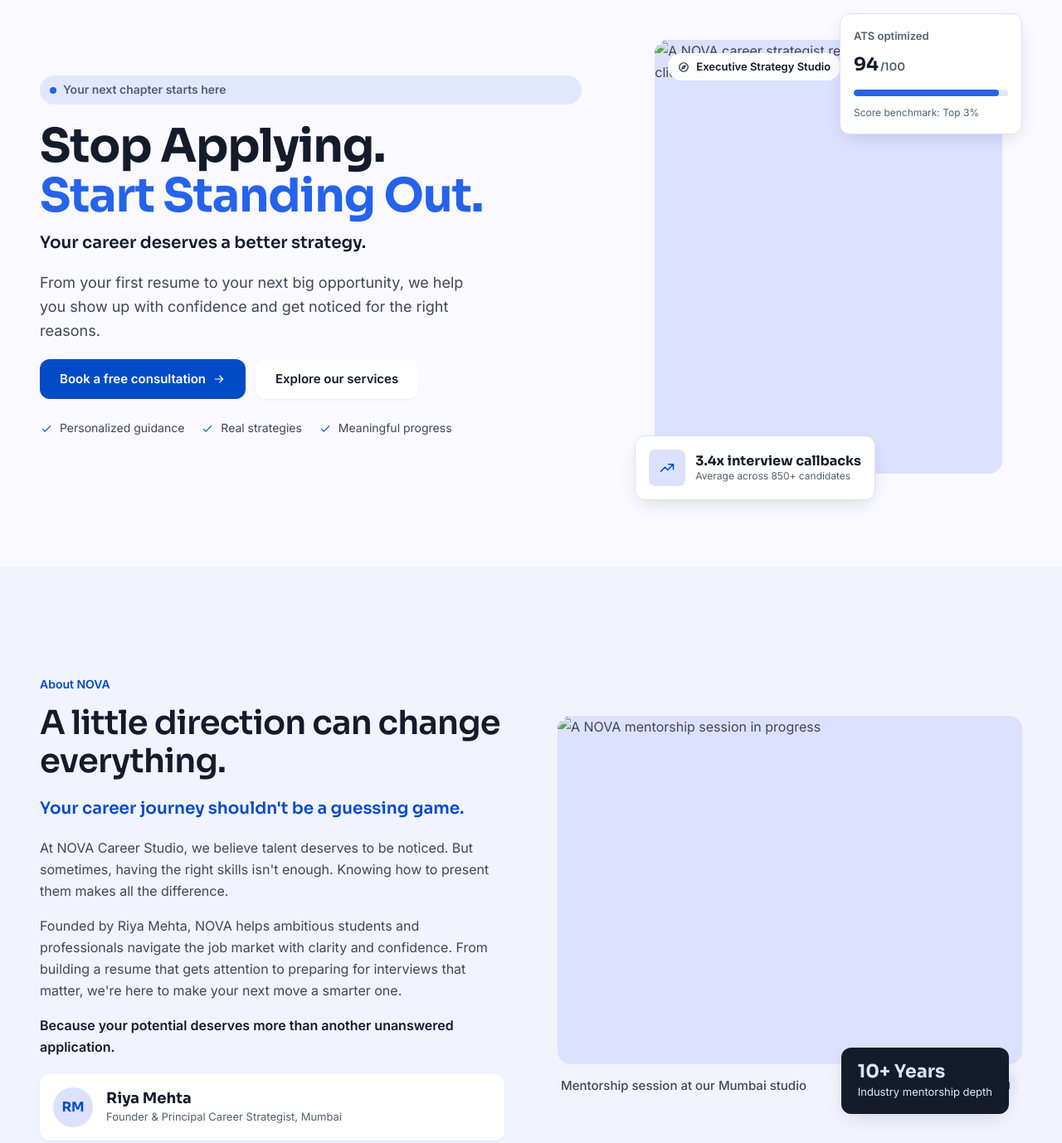
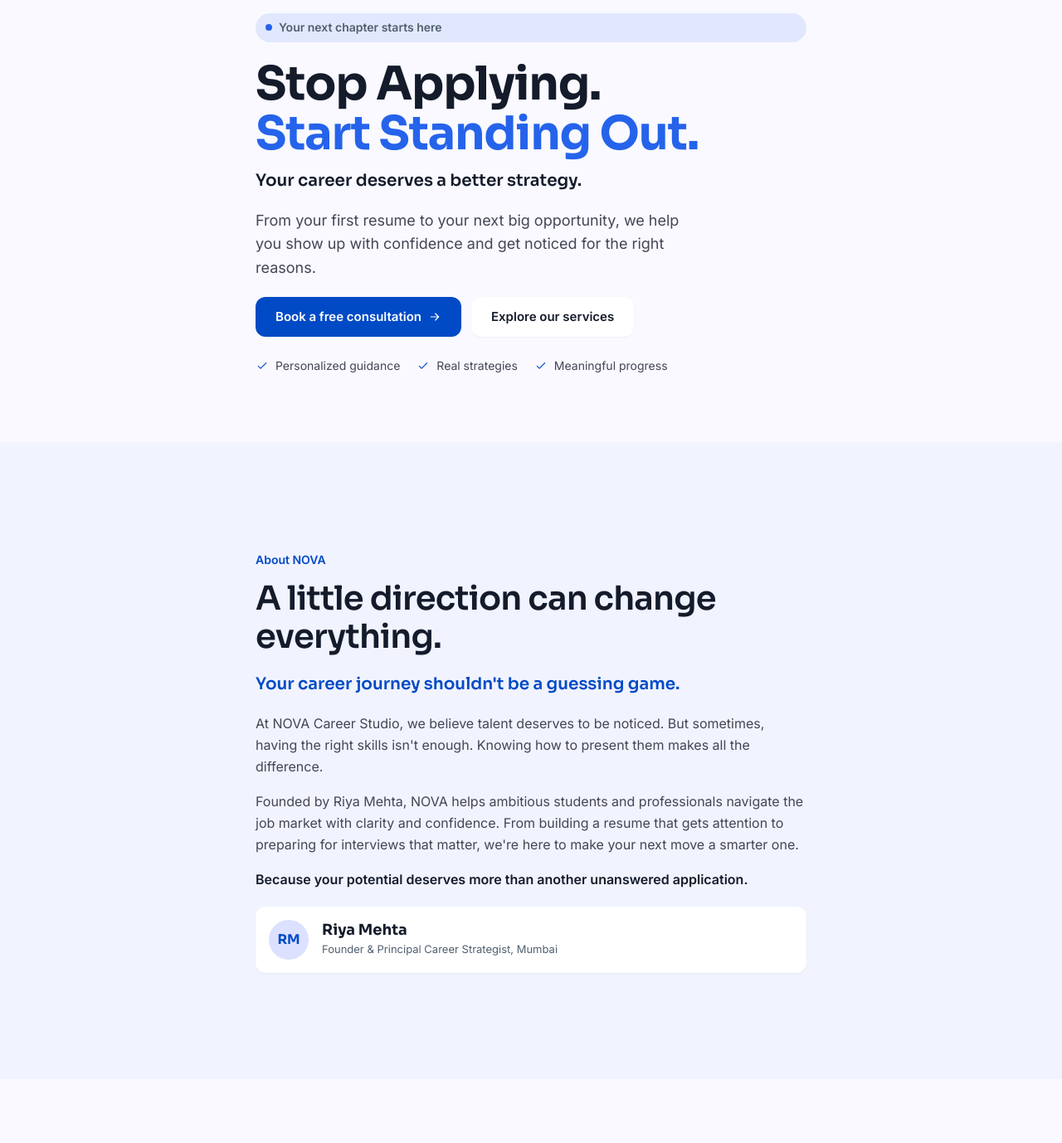
Before and after one commit to theonlymithlesh/NOVA, a plain HTML site: page index.html in a window 1280 px wide. Shown: the part 120-1498 px from the top of the page at 83% size. Drawn offline with Linux system fonts and the light colour scheme.

Commit message:
Refactor responsive layout and remove unused elements
Updated responsive layout for hero and about sections, simplifying grid structures and removing unused elements.

```diff
--- a/index.html
+++ b/index.html
@@ -724,14 +724,8 @@
     /* ---------- Responsive layout ---------- */
     @media (min-width: 900px) {
       .hero { padding-top: 56px; }
-      .hero__grid { grid-template-columns: 7fr 5fr; gap: 64px; }
-      .about__grid { grid-template-columns: 1fr 1fr; gap: 64px; }
-      .about__media { order: -1; }
-    }
-    @media (min-width: 1024px) {
-      .hero__grid { grid-template-columns: 7fr 5fr; }
-      .hero__visual { padding: 32px 24px; }
-      .about__media { order: 0; }
+      .hero__grid { grid-template-columns: 1fr; max-width: 760px; }
+      .about__grid { grid-template-columns: 1fr; max-width: 760px; }
     }
 
     /* Phone-sized tweaks */
@@ -769,8 +763,7 @@
     .float-cta:hover { background: #003a9e; color: #fff; text-decoration: none; }
     .float-cta .icon { width: 18px; height: 18px; }
     @media (max-width: 380px) {
-      .float-cta { padding: 12px 16px; font-size: 14px; }
-      .float-cta__label { display: none; }
+      .float-cta { padding: 12px 16px; font-size: 14px; gap: 6px; }
     }
 
     @media (prefers-reduced-motion: reduce) {
@@ -865,34 +858,6 @@
           </ul>
         </div>
 
-        <div class="hero__visual">
-          <div class="hero__image">
-            <img src="assets/hero.jpg" alt="A NOVA career strategist reviewing a resume with a client" width="479" height="599" fetchpriority="high">
-            <span class="image-badge">
-              <svg class="icon icon--xs" aria-hidden="true"><use href="#i-compass"/></svg>
-              Executive Strategy Studio
-            </span>
-          </div>
-
-          <div class="float-card float-card--top" aria-label="ATS score 94 out of 100">
-            <div class="float-card__row">
-              <span class="float-card__label">ATS optimized</span>
-            </div>
-            <div class="float-card__value" style="margin-top:6px">94<small>/100</small></div>
-            <div class="meter" aria-hidden="true"><span></span></div>
-            <div class="float-card__note">Score benchmark: Top 3%</div>
-          </div>
-
-          <div class="float-card float-card--bottom">
-            <div class="float-card__icon" aria-hidden="true">
-              <svg class="icon" aria-hidden="true"><use href="#i-trend"/></svg>
-            </div>
-            <div>
-              <div class="float-card__stat">3.4x interview callbacks</div>
-              <div class="float-card__sub">Average across 850+ candidates</div>
-            </div>
-          </div>
-        </div>
       </div>
     </section>
 
@@ -922,19 +887,6 @@
           </div>
         </div>
 
-        <div class="about__media">
-          <div class="about__image">
-            <img src="assets/about.jpg" alt="A NOVA mentorship session in progress" width="580" height="435" loading="lazy">
-          </div>
-          <div class="about__caption">
-            <span>Mentorship session at our Mumbai studio</span>
-            <span class="tag">In-person &amp; virtual</span>
-          </div>
-          <div class="stat-card" aria-hidden="false">
-            <div class="stat-card__value">10+ Years</div>
-            <div class="stat-card__label">Industry mentorship depth</div>
-          </div>
-        </div>
       </div>
     </section>
 
```
